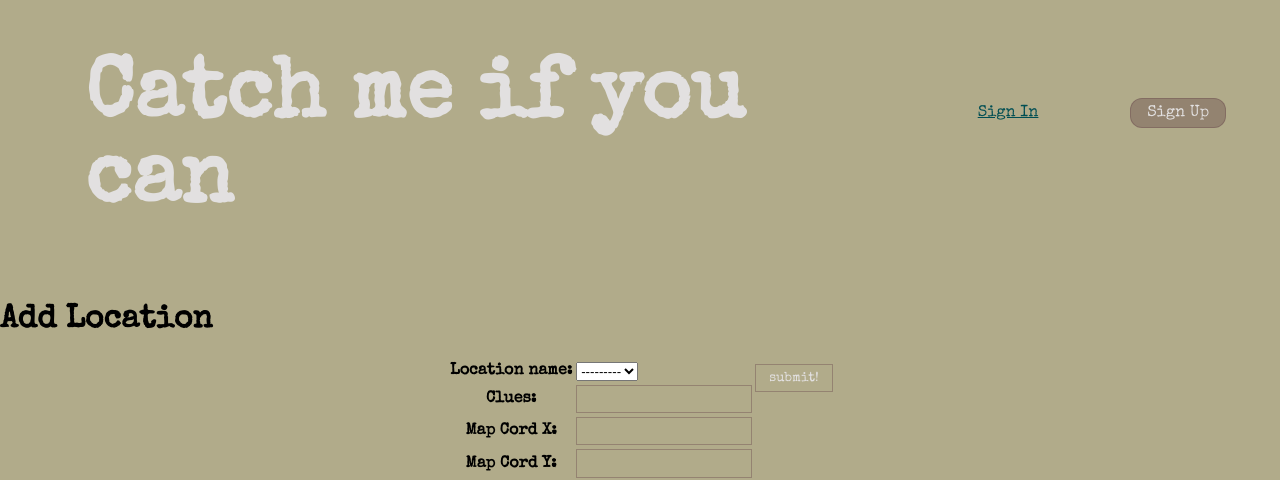
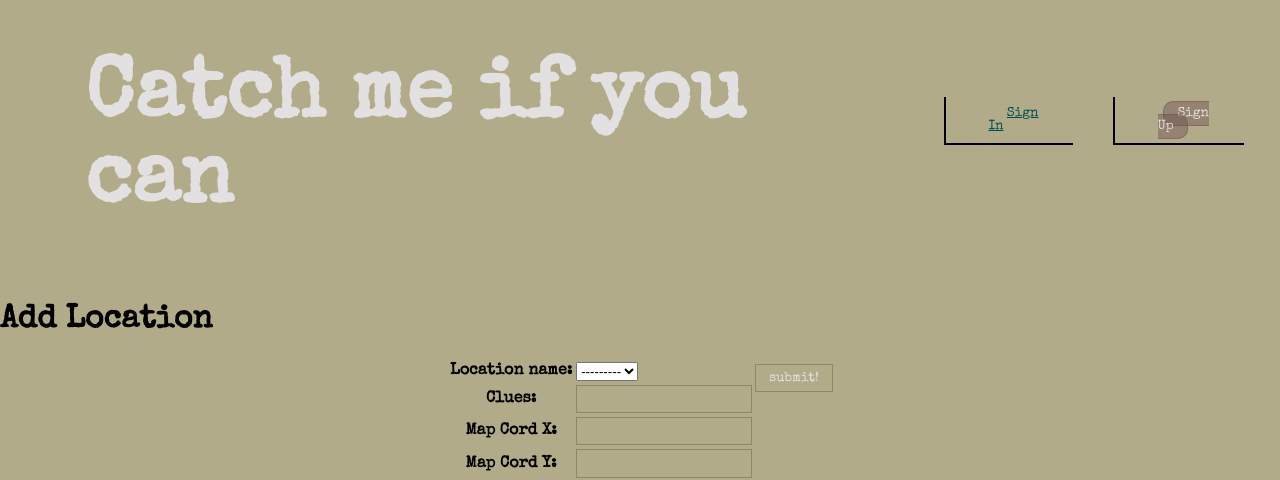
Before and after one commit to MostlyWanted/catch-me-if-you-can, a Django app: page /location/create in a window 1280 px wide. Shown: the part 301-781 px from the top of the page. Run offline with Django 3.2, Linux system fonts and the light colour scheme; some web fonts are replaced.

```diff
--- a/catchmeifyoucan/main_app/static/main_app/css/style.css
+++ b/catchmeifyoucan/main_app/static/main_app/css/style.css
@@ -8,11 +8,11 @@
 html {
   background-color: var(--bgnd-dk-mtch);
 }
-
+/*
 button {
   background-color: var(--bgnd-dk-mtch);
   color: rgb(0, 78, 83);
-}
+} */
 
 body {
   margin: 0;
@@ -49,15 +49,13 @@ nav {
   padding: 1em;
 }
 
-nav a,
-button {
+nav a {
   color: rgb(0, 78, 83);
   margin: 0.5em 1em;
   padding: 0.4em 1em;
 }
 
-#signup,
-button {
+#signup {
   border: 1px solid var(--acc-prp-500);
   border-radius: 0.75em;
 }
@@ -113,3 +111,48 @@ form input {
   padding: 0 1em;
   justify-content: flex-end;
 }
+
+/* cool button */
+
+button {
+  margin: 20px;
+}
+button {
+  padding: 10px 25px;
+  font-family: "Special Elite", cursive;
+  background: transparent;
+  outline: none !important;
+  cursor: pointer;
+  transition: all 0.3s ease;
+  position: relative;
+  display: inline-block;
+}
+
+button {
+  border: none;
+  border-bottom: 2px solid #000;
+  border-left: 2px solid #000;
+}
+button:before,
+button:after {
+  position: absolute;
+  content: "";
+  right: 0;
+  top: 0;
+  background: #000;
+  transition: all 0.3s ease;
+}
+button:before {
+  height: 0%;
+  width: 2px;
+}
+button:after {
+  width: 0%;
+  height: 2px;
+}
+button:hover:before {
+  height: 100%;
+}
+button:hover:after {
+  width: 100%;
+}
--- a/catchmeifyoucan/main_app/templates/base.html
+++ b/catchmeifyoucan/main_app/templates/base.html
@@ -25,13 +25,13 @@
       {% if user.is_authenticated %}
       </header>
       <nav style="max-width: 50%; height: 5vh; align-items: center;">
-        <a href="{% url 'logout' %}">Log Out</a>
-        <a href="{% url 'games_create' %}">Create Game</a>
-        <a href="{% url 'index' %}">All Games</a>
+        <button><a href="{% url 'logout' %}">Log Out</a></button>
+        <button><a href="{% url 'games_create' %}">Create Game</a></button>
+        <button><a href="{% url 'index' %}">All Games</a></button>
         </nav>
         {% else %}
-       <nav>  <a href="{% url 'login' %}">Sign In</a>
-        <a href="{% url 'signup' %}" id="signup">Sign Up</a>
+       <nav>  <button><a href="{% url 'login' %}">Sign In</a></button>
+        <button><a href="{% url 'signup' %}" id="signup">Sign Up</a></button>
         {% endif %}
       </nav>
     </header>
```
Also changed, not shown: catchmeifyoucan/main_app/templates/games/details.html (+10 -1 lines), catchmeifyoucan/main_app/templates/games/play.html (+10 -0 lines), catchmeifyoucan/main_app/templates/main_app/game_confirm_delete.html (+10 -1 lines), catchmeifyoucan/main_app/templates/main_app/game_form.html (+10 -0 lines).
